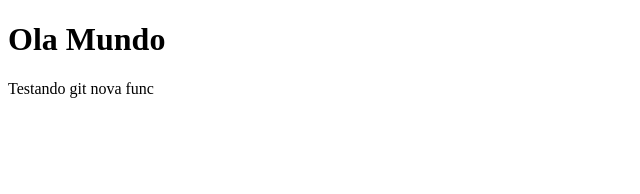
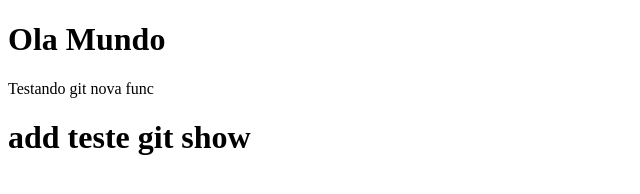
Before and after one commit to esdomingos/ProjetoGit_1, a plain HTML site: page index.html in a window 1280 px wide. Shown: the whole page, without its empty margins (0-640 px from the left). Drawn offline with Linux system fonts and the light colour scheme.

Commit message:
Enviando alteracao git show

```diff
--- a/index.html
+++ b/index.html
@@ -8,5 +8,6 @@
 <body>
     <h1>Ola Mundo</h1>
     <p>Testando git nova func</p>
+    <h1>add teste git show</h1>
 </body>
 </html>
```
Also changed, not shown: 1 other file.
